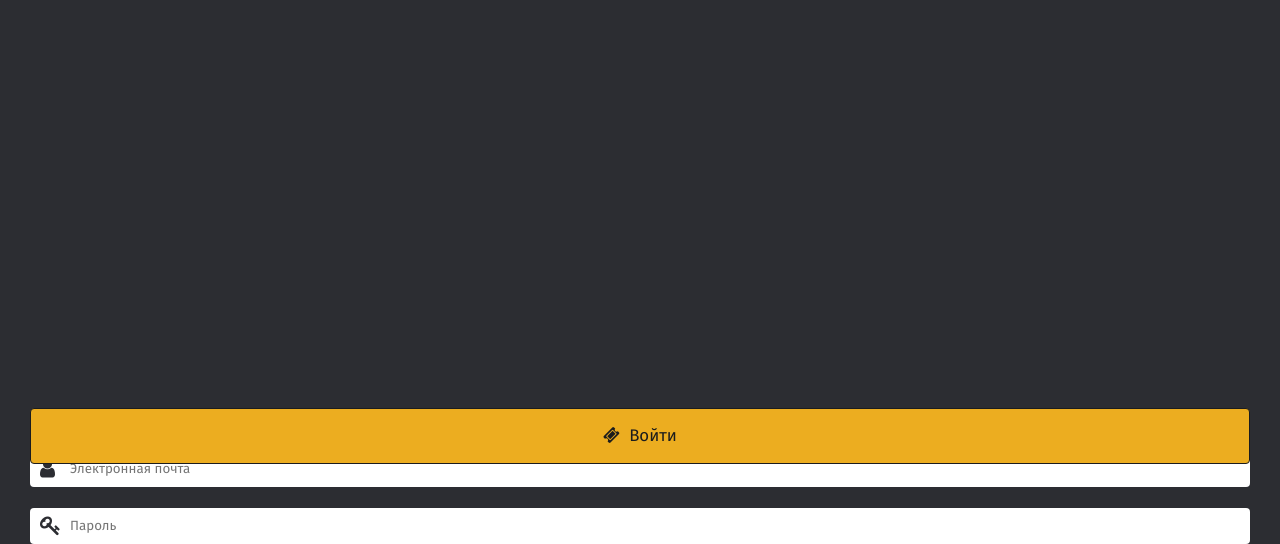
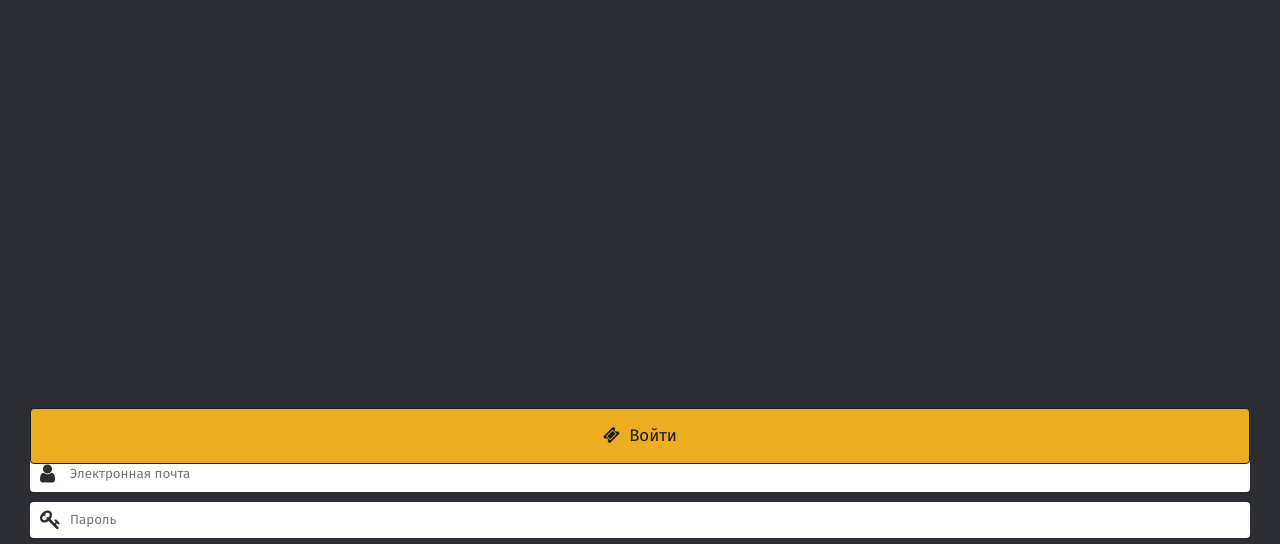
Before and after one commit to boostadv/Miles-iOS-WebApp, a plain HTML site: page index.html in a window 1280 px wide. Shown: the part 306-850 px from the top of the page. Drawn offline with nearby package versions, Linux system fonts and the light colour scheme.

Commit message:
Added files via upload

```diff
--- a/core.css
+++ b/core.css
@@ -71,14 +71,16 @@ form {
 
 .form-group {
 width: 100%;
+display: block;
 }
 
 .form-group .fa {
+  float: left;
+  margin-top: -34px;
+  margin-left: 10px;
 	color: #2C2D32;
-	position: relative;
-	top: -29px;
-	float: left;
-	left: 10px;
+  position: relative;
+  left: 0;
 }
 
 
@@ -87,7 +89,7 @@ form input {
 padding: 10px;
   position: inline-block;
   width: 100%;
-
+    margin: 5px 0 5px;
 border-radius: 4px;
 border: none;
 padding-left: 40px;
--- a/index.html
+++ b/index.html
@@ -6,7 +6,7 @@
 	<meta name="apple-mobile-web-app-capable" content="yes">
 	<meta name="apple-mobile-web-app-status-bar-style" content="black-translucent">
 	<meta name="apple-mobile-web-app-title" content="Мои Мили">
-	<meta name="viewport" content="width=device-width, initial-scale=1">
+	<meta name="viewport" content="width=device-width, initial-scale=1.0, maximum-scale=1.0, user-scalable=no">
 	<title>Мои мили</title>
 	<link href='https://fonts.googleapis.com/css?family=Fira+Sans:400,300,500&subset=latin,cyrillic' rel='stylesheet' type='text/css'>
 	<link rel="stylesheet" href="https://maxcdn.bootstrapcdn.com/font-awesome/4.5.0/css/font-awesome.min.css">
```
